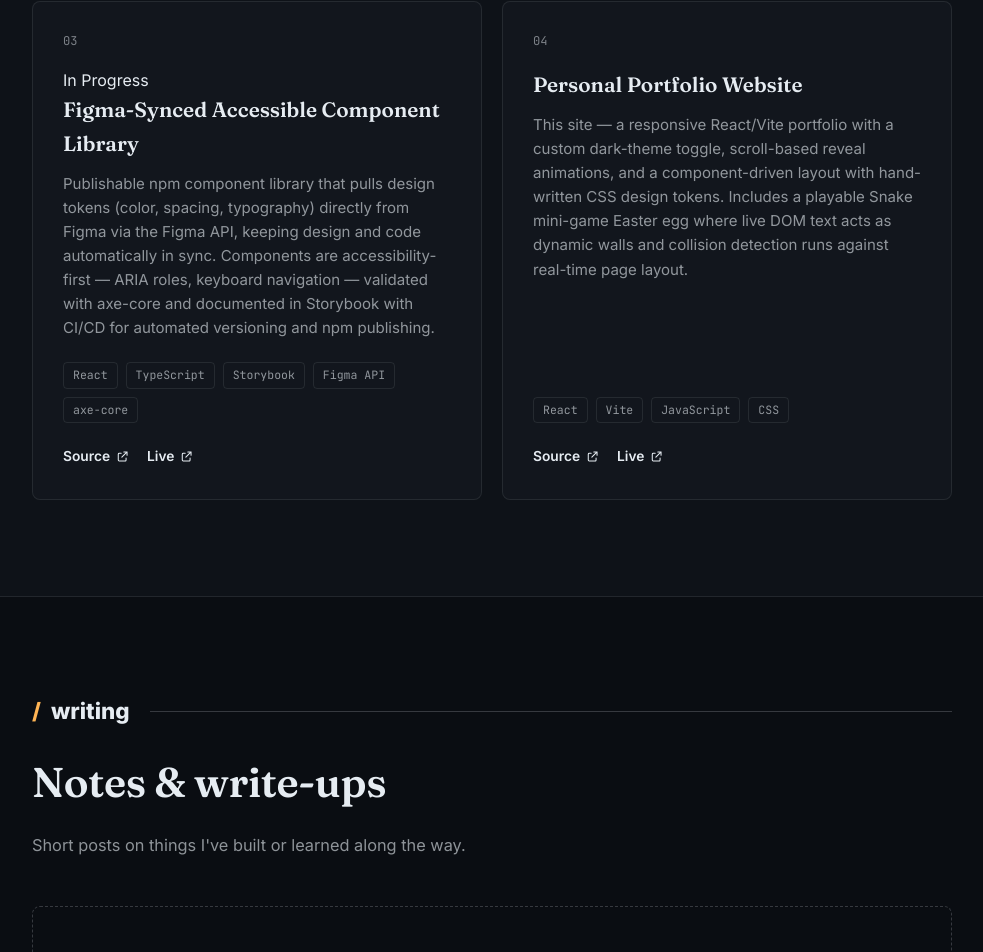
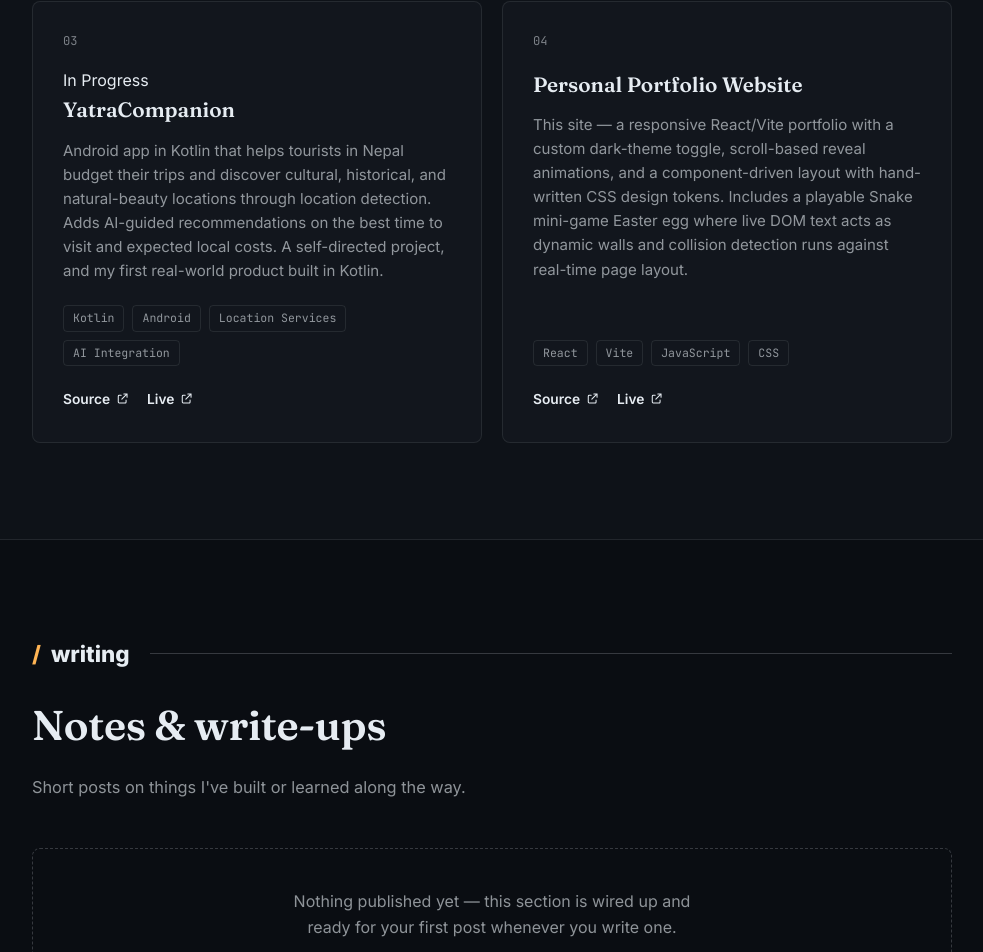
Before and after one commit to PratigMgr/PratigMgr, a React (Vite) app in the folder pratig-portfolio/: page / in a window 1280 px wide. Shown: the part 6106-7058 px from the top of the page, without its empty margins (148-1131 px from the left). Built offline with nearby package versions, Linux system fonts and the light colour scheme.

Commit message:
update file
change the project from figma to app development

```diff
--- a/pratig-portfolio/src/components/Projects.jsx
+++ b/pratig-portfolio/src/components/Projects.jsx
@@ -47,12 +47,12 @@ const PROJECTS = [
     featured: true,
   },
   {
-    id: 'component-library',
-    name: 'Figma-Synced Accessible Component Library',
+    id: 'yatra-companion',
+    name: 'YatraCompanion',
     summary:
-      'Publishable npm component library that pulls design tokens (color, spacing, typography) directly from Figma via the Figma API, keeping design and code automatically in sync. Components are accessibility-first — ARIA roles, keyboard navigation — validated with axe-core and documented in Storybook with CI/CD for automated versioning and npm publishing.',
-    stack: ['React', 'TypeScript', 'Storybook', 'Figma API', 'axe-core'],
-    repoUrl: 'https://github.com/PratigMgr',
+      'Android app in Kotlin that helps tourists in Nepal budget their trips and discover cultural, historical, and natural-beauty locations through location detection. Adds AI-guided recommendations on the best time to visit and expected local costs. A self-directed project, and my first real-world product built in Kotlin.',
+    stack: ['Kotlin', 'Android', 'Location Services', 'AI Integration'],
+    repoUrl: '#',
     liveUrl: '#',
     inProgress: true,
   },
```
